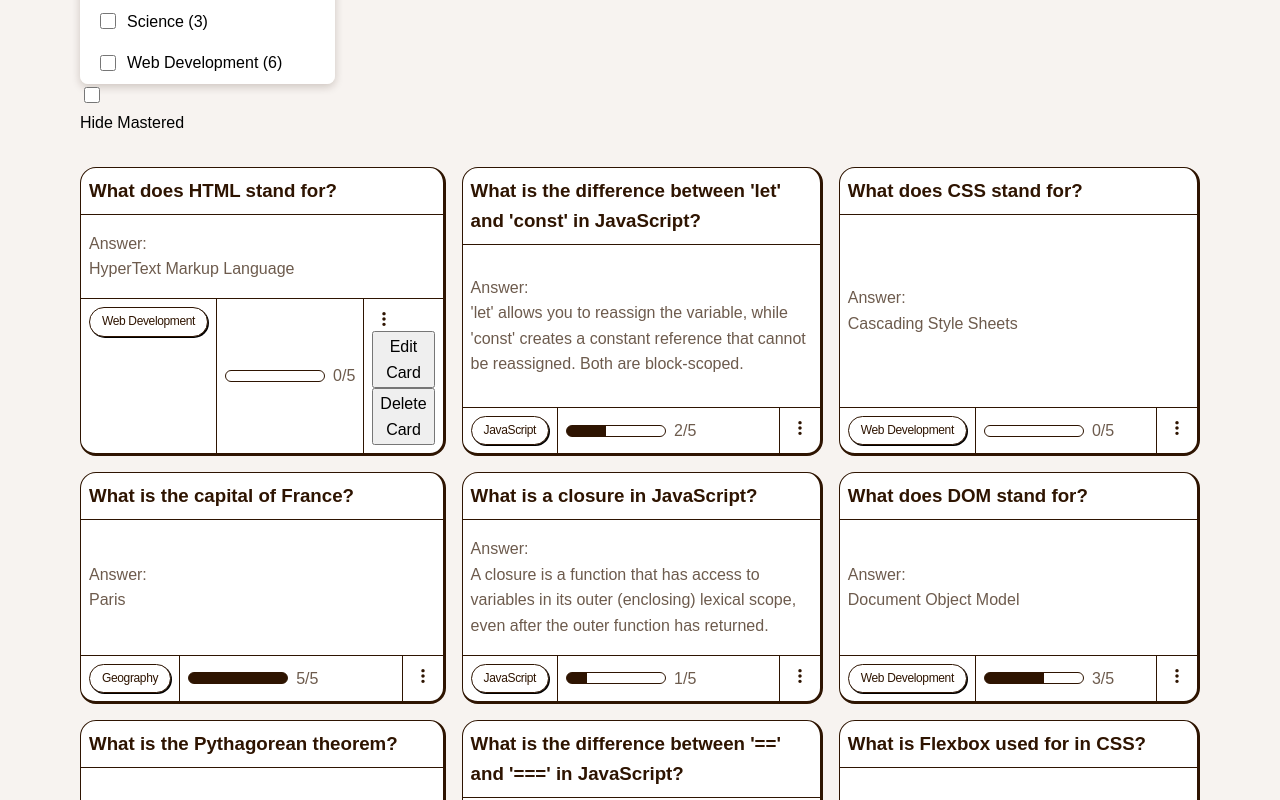
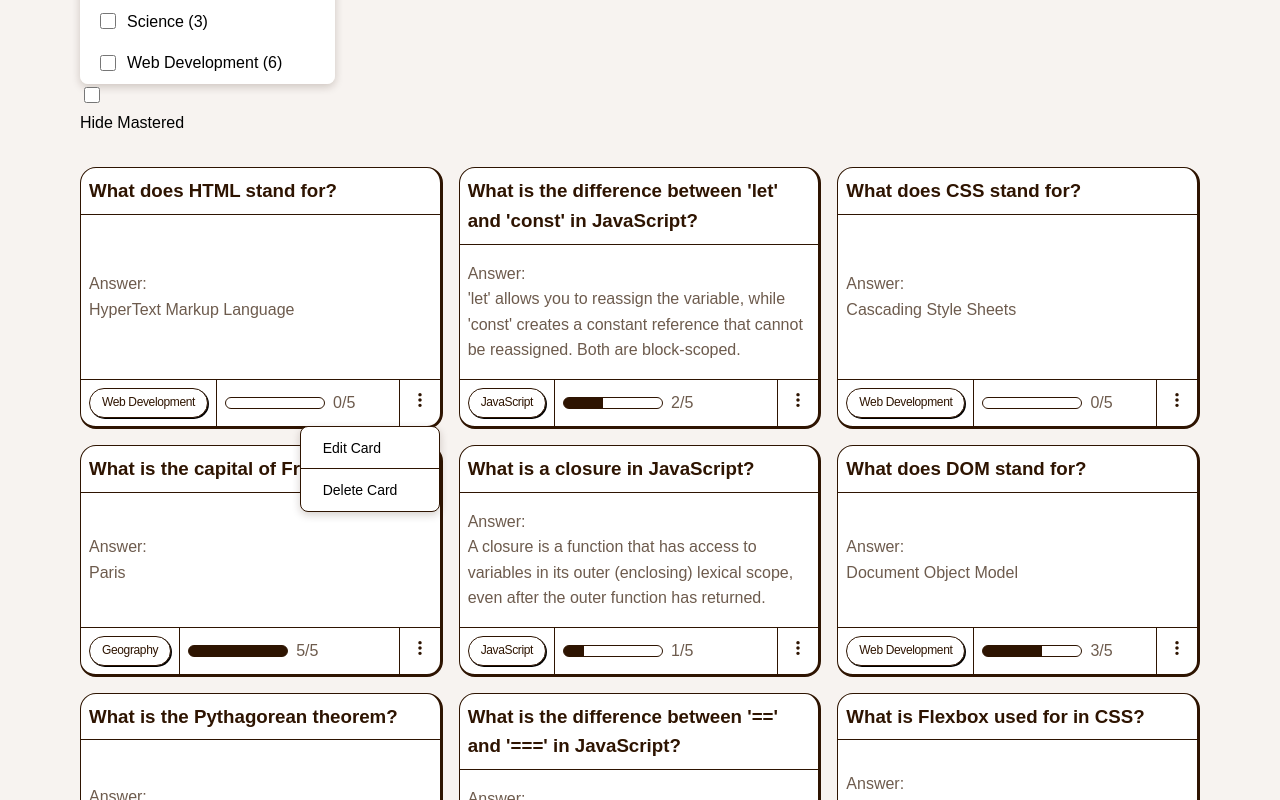
Before and after one commit to jkaps9/flashcard-app, a React (Vite) app: page / in a window 1280 px wide. Both pictures are taken after a click on the button 419 px from the left and 1458 px from the top of the page. Shown: the part 1058-1858 px from the top of the page. Built offline with nearby package versions, Linux system fonts and the light colour scheme; a web font is replaced by a local one.

Commit message:
style popup menu

```diff
--- a/src/components/ActionMenu.jsx
+++ b/src/components/ActionMenu.jsx
@@ -90,6 +90,7 @@ export default function ActionMenu({
           aria-orientation="vertical"
         >
           {actions.map((action, index) => (
+            <div>
               <button
                 key={action.label}
                 ref={(el) => (itemRefs.current[index] = el)}
@@ -102,6 +103,7 @@ export default function ActionMenu({
               >
                 {action.label}
               </button>
+            </div>
           ))}
         </div>
       )}
--- a/src/components/ActionMenu.module.css
+++ b/src/components/ActionMenu.module.css
@@ -3,6 +3,7 @@
   background: none;
   display: flex;
   padding: 0;
+  position: relative;
   &:hover {
     cursor: pointer;
   }
--- a/src/index.css
+++ b/src/index.css
@@ -501,6 +501,7 @@ header .mode-toggle button .study .study-card__header {
   display: flex;
   flex-direction: column;
   justify-content: space-between;
+  position: relative;
 }
 
 .flashcard__header {
@@ -539,6 +540,45 @@ header .mode-toggle button .study .study-card__header {
   border-radius: 100vw;
   height: 12px;
   width: 100px;
+}
+
+.action-menu-dropdown {
+  align-items: flex-start;
+  background-color: var(--color-bg-surface);
+  border: 1px solid var(--color-border);
+  border-radius: calc(var(--corner-radius-8) / 16 * 1rem);
+  box-shadow: 0 3px 8px 0 rgba(46, 20, 1, 0.2);
+  display: flex;
+  flex-direction: column;
+  min-width: 140px;
+  position: absolute;
+  top: 100%;
+  right: 0;
+  z-index: 100;
+
+  button {
+    align-items: center;
+    background: none;
+    border: none;
+    color: var(--color-header-text);
+    cursor: pointer;
+    display: inline-flex;
+    font-family: var(--font-header);
+    font-size: 0.875rem;
+    font-weight: 500;
+    line-height: 1.4;
+    outline: none;
+  }
+
+  & > * {
+    border-bottom: 1px solid var(--color-border);
+    padding: 0.5rem 1rem;
+    width: 100%;
+  }
+
+  & > *:last-child {
+    border-bottom: none;
+  }
 }
 
 .study.hidden,
```
Lines whose indentation alone changed are shown as unchanged.
